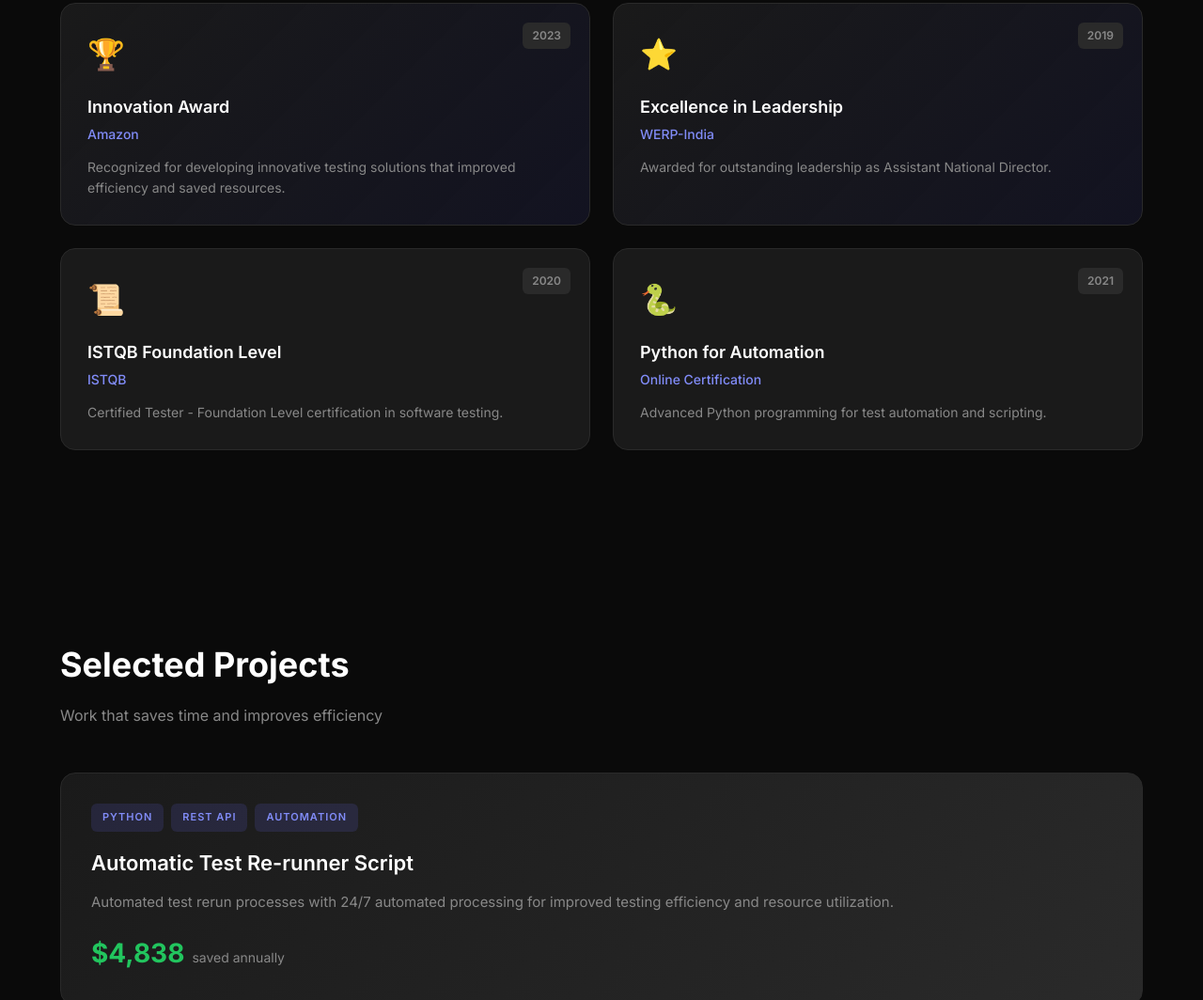
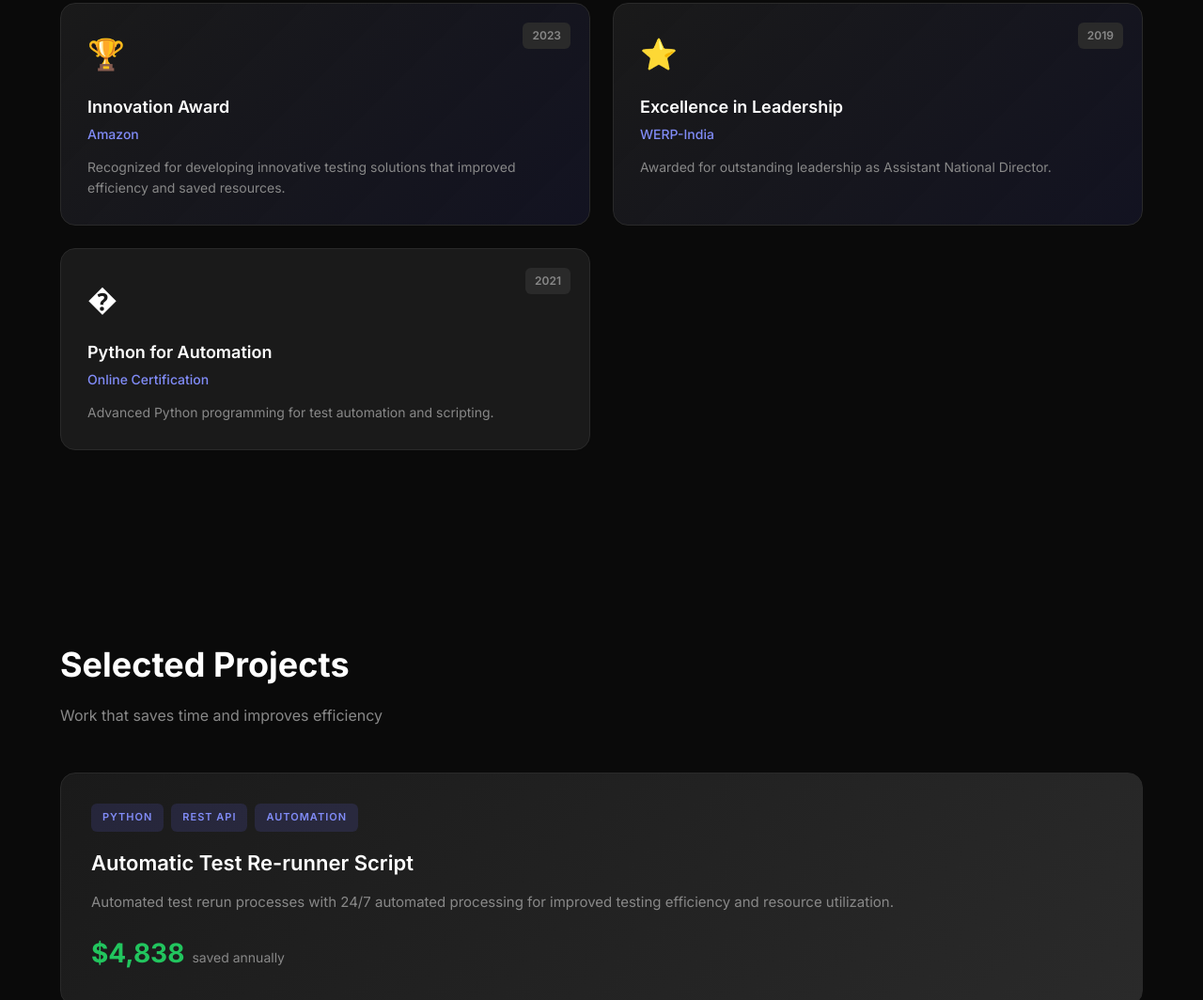
Before and after one commit to DINAKARAN-PRABALANATHAN/DINAKARAN-PRABALANATHAN, a plain HTML site: page index.html in a window 1280 px wide. Shown: the part 4132-5196 px from the top of the page at 94% size. Drawn offline with Linux system fonts and the light colour scheme; no server answers.

Commit message:
removed certificate

```diff
--- a/index.html
+++ b/index.html
@@ -252,14 +252,7 @@
                     <span class="cert-year">2019</span>
                 </div>
                 <div class="cert-card cert">
-                    <div class="cert-icon">📜</div>
-                    <h3>ISTQB Foundation Level</h3>
-                    <p class="cert-issuer">ISTQB</p>
-                    <p class="cert-desc">Certified Tester - Foundation Level certification in software testing.</p>
-                    <span class="cert-year">2020</span>
-                </div>
-                <div class="cert-card cert">
-                    <div class="cert-icon">🐍</div>
+                    <div class="cert-icon">�</div>
                     <h3>Python for Automation</h3>
                     <p class="cert-issuer">Online Certification</p>
                     <p class="cert-desc">Advanced Python programming for test automation and scripting.</p>
```
